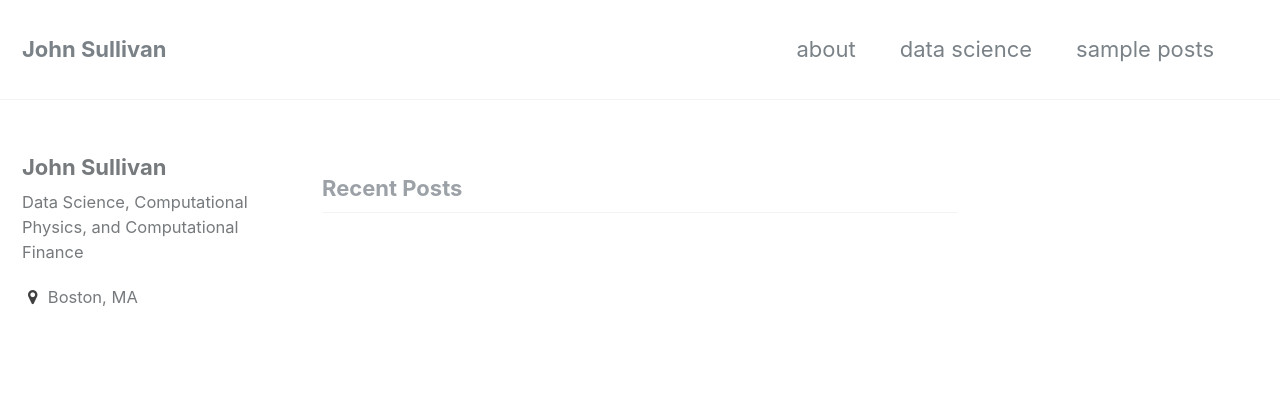
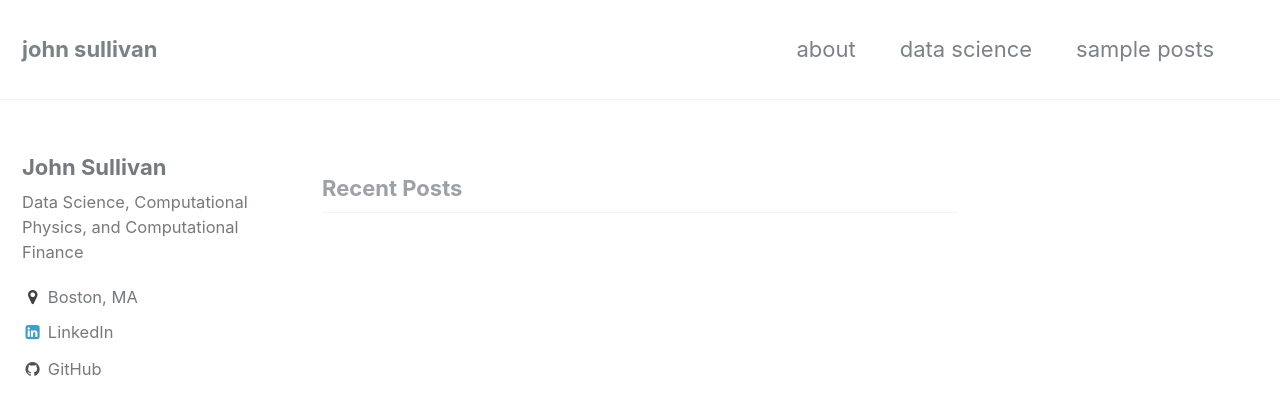
Before and after one commit to jtsulliv/jtsulliv.github.io, a Jekyll site: the page built from index.html, in a window 1280 px wide and 900 px high. Shown: the top 415 px of the window. Built offline with Jekyll 4.4.1, drawn with Linux system fonts in a browser that asks for light colours; the list of posts is cut into pages by our own code.

Commit message:
changed _config.yml

```diff
--- a/_config.yml
+++ b/_config.yml
@@ -7,11 +7,11 @@
 
 # Site Settings
 locale                   : "en"
-title                    : "John Sullivan"
+title                    : "john sullivan"
 title_separator          : "-"
 name                     : "John Sullivan"
 description              : "Data Science Portfolio"
-url                      : # the base hostname & protocol for your site e.g. "https://mmistakes.github.io"
+url                      : "https://jtsulliv.github.io"# the base hostname & protocol for your site e.g. "https://mmistakes.github.io"
 baseurl                  : # the subpath of your site, e.g. "/blog"
 repository               : # GitHub username/repo-name e.g. "mmistakes/minimal-mistakes"
 teaser                   : # path of fallback teaser image, e.g. "/assets/images/500x300.png"
@@ -89,13 +89,13 @@ author:
   flickr           :
   facebook         :
   foursquare       :
-  github           :
+  github           : "jtsulliv"
   gitlab           :
   google_plus      :
   keybase          :
   instagram        :
   lastfm           :
-  linkedin         :
+  linkedin         : "jonathan-sullivan-b6761727"
   pinterest        :
   soundcloud       :
   stackoverflow    : # "123456/username" (the last part of your profile url, e.g. http://stackoverflow.com/users/123456/username)
```
